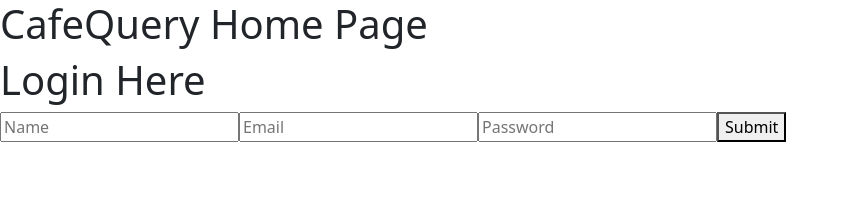
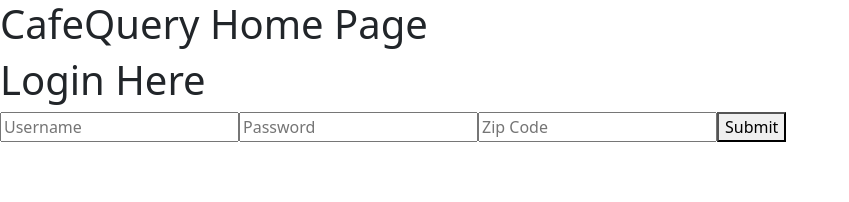
Before and after one commit to PinkFairyArmadillos34/CafeQuery, a React app: page /logIn in a window 1280 px wide. Shown: the top 202 px of the page, without its empty margins (0-849 px from the left). Built offline with nearby package versions, Linux system fonts and the light colour scheme.

Commit message:
updates to login

```diff
--- a/src/components/AddSpaceReview.js
+++ b/src/components/AddSpaceReview.js
@@ -45,6 +45,11 @@ const addSpaceReview = () => {
         'seating': seating,
         'other': additional
       };
+
+      // TODO: edge cases to check if required fields aren't entered
+      if (name === '') {
+        alert('Please enter a valid workspace name.');
+      }
 
       // send POST request to server with new workspace info in body
       axios.post('/workspace', inputObj)
--- a/src/components/Login.js
+++ b/src/components/Login.js
@@ -1,25 +1,44 @@
+import axios from 'axios';
 import React, { useState } from 'react';
 
 const Login = () => {
-  const [name, setName] = useState('');
-  const [email, setEmail] = useState('');
+  const [username, setUsername] = useState('');
   const [password, setPassword] = useState('');
+  const [zipcode, setZipcode] = useState('');
+
+  // onclick function to send post request to server
+  // if login is successful, do we need to add a cookie to local storage?
+  // on signup, do we need to create and store a cookie for the user?
+  const handleLogin = (event) => {
+    let exists = false;
+
+    const loginInput = {
+      "username": username,
+      "password": password,
+      "zipcode": zipcode
+    }
+
+    if (!exists) {
+
+    }
+
+    // if user exists,
+    if (exists) {
+      axios.post('/user', loginInput)
+        .then(res => console.log(res))
+        .catch(err => console.log(err));
+    }
+  }
 
   return (
     <div className='login'>
       <form className='login_form'>
         <h1>Login Here</h1>
         <input
-          type='name'
-          placeholder='Name'
-          value={name}
-          onChange={(e) => setName(e.target.value)}
-        />
-        <input
           type='email'
-          placeholder='Email'
-          value={email}
-          onChange={(e) => setEmail(e.target.value)}
+          placeholder='Username'
+          value={username}
+          onChange={(e) => setUsername(e.target.value)}
         />
         <input
           type='password'
@@ -27,7 +46,13 @@ const Login = () => {
           value={password}
           onChange={(e) => setPassword(e.target.value)}
         />
-        <button type='submit' className='submit_btn'>
+        <input
+          type='text'
+          placeholder='Zip Code'
+          value={zipcode}
+          onChange={(e) => setPassword(e.target.value)}
+        />
+        <button onClick={handleLogin} type='submit' className='submit_btn'>
             Submit
         </button>
       </form>
```
Also changed, not shown: 1 other file (tests, documents, lock files or other folders).
